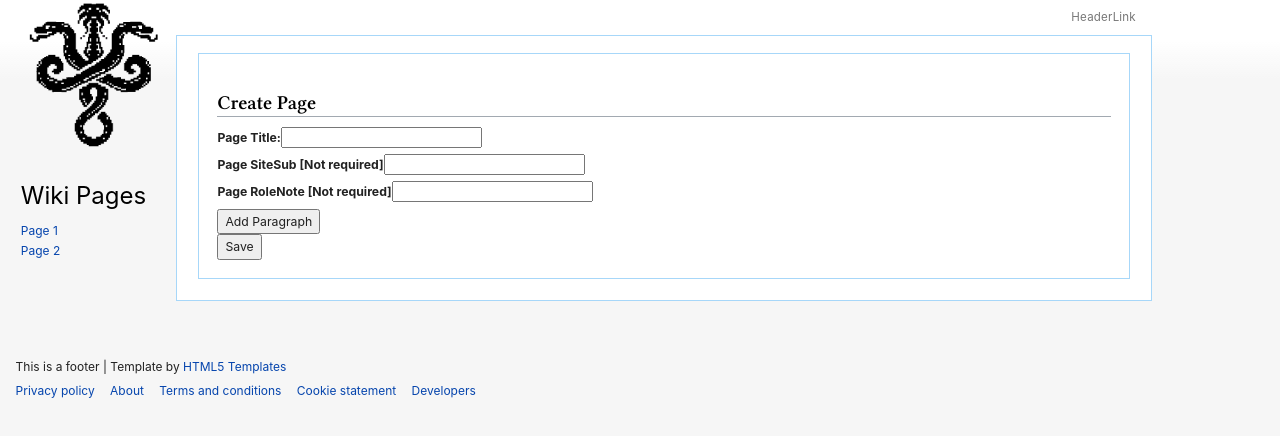
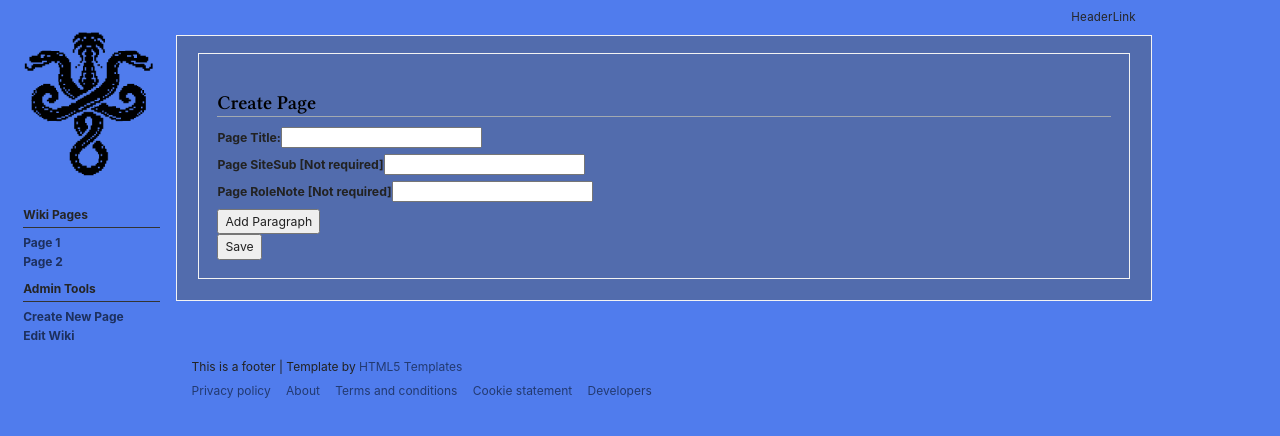
Before and after one commit to Hydraxon91/WikiPOC, a React (Create React App) app in the folder wiki-frontend/: page /create in a window 1280 px wide. Shown: the top 436 px of the page. Built offline with nearby package versions, Linux system fonts and the light colour scheme.

Commit message:
Added edit wiki page

```diff
--- a/wiki-frontend/src/App.js
+++ b/wiki-frontend/src/App.js
@@ -4,6 +4,7 @@ import EditPage from "./Components/EditPage";
 import WikiPage from "./Pages/WikiPage.js";
 import MainPage from "./Pages/MainPage.js";
 import HomeComponent from "./Components/HomeComponent.js";
+import EditWikiComponent from "./Components/EditWikiComponent.js";
 
 function App() {
   const [wikiPages, setWikiPages] = useState([
@@ -34,7 +35,6 @@ function App() {
     },
   ]);
 
-
   const handleCreate = (newPage) => {
     setWikiPages([...wikiPages, { id: wikiPages.length + 1, ...newPage }]);
   };
@@ -49,8 +49,6 @@ function App() {
     );
   };
 
-
-
   return (
     <Router>
       <div>
@@ -60,9 +58,8 @@ function App() {
             <Route path="/page/:title" element={<WikiPage pages={wikiPages} />} />
             <Route path="/edit/:id" element={<EditPage pages={wikiPages} onSave={handleEdit} onSubmit={handleCreate} />} />
             <Route path="/create" element={<EditPage pages={wikiPages} onSave={handleEdit} onSubmit={handleCreate}/>} />
+            <Route path="/edit-wiki" element={<EditWikiComponent></EditWikiComponent>}></Route>
           </Route>
-          {/* <Route path="/create" element={<EditPage pages={wikiPages} onSave={handleEdit} onSubmit={handleCreate}/>} /> */}
-          {/* <Route path="/edit/:id" element={<EditPage pages={wikiPages} onSave={handleEdit} onSubmit={handleCreate} />} /> */}
 
         </Routes>
       </div>
--- /dev/null
+++ b/wiki-frontend/src/Components/EditWikiComponent.js
@@ -0,0 +1,82 @@
+import React, {useState} from 'react';
+import WikiStyles from '../Hooks/wikiStyles';
+
+const EditWikiComponent = () => {
+
+    const {
+        logo, setLogo,
+        wikiName, setWikiName,
+        bodyColor, setBodyColor,
+        articleRightColor, setArticleRightColor,
+        articleRightInnerColor, setArticleRightInnerColor,
+        articleColor, setArticleColor,
+        footerListLinkTextColor, setFooterListLinkTextColor,
+        footerListTextColor, setFooterListTextColor,
+      } = WikiStyles();
+
+    const [newLogo, setNewLogo] = useState(logo);
+    const [newWikiName, setNewWikiName] = useState(wikiName);
+    const [newBodyColor, setNewBodyColor] = useState(bodyColor);
+    const [newArticleColor, setNewArticleColor] = useState(articleColor);
+    const [newArticleRightColor, setNewArticleRightColor] = useState(articleRightColor);
+    const [newArticleRightInnerColor, setNewArticleRightInnerColor] = useState(articleRightInnerColor);
+    const [newFooterListTextColor, setNewFooterListTextColor] = useState(footerListTextColor);
+    const [newFooterListLinkTextColor, setNewFooterListLinkTextColor] = useState(footerListLinkTextColor);
+
+    const handleChange = (setState, value) => {
+        setState(value);
+      };
+
+      const handleUpdate = () => {
+        setLogo(newLogo);
+        setWikiName(newWikiName);
+        setBodyColor(newBodyColor);
+        setArticleColor(newArticleColor);
+        setArticleRightColor(newArticleRightColor);
+        setArticleRightInnerColor(newArticleRightInnerColor);
+        setFooterListTextColor(newFooterListTextColor);
+        setFooterListLinkTextColor(newFooterListLinkTextColor);
+      };
+
+
+    return (
+    <div>
+      <h2>Admin Page</h2>
+      <div>
+        <label>Logo URL:</label>
+        <input type="text" value={newLogo} onChange={(e) => handleChange(setNewLogo, e.target.value)} />
+      </div>
+      <div>
+        <label>Wiki Name:</label>
+        <input type="text" value={newWikiName} onChange={(e) => handleChange(setNewWikiName, e.target.value)} />
+      </div>
+      <div>
+        <label>Body Color:</label>
+        <input type="text" value={newBodyColor} onChange={(e) => handleChange(setNewBodyColor, e.target.value)} />
+      </div>
+      <div>
+        <label>Article Color:</label>
+        <input type="text" value={newArticleColor} onChange={(e) => handleChange(setNewArticleColor, e.target.value)} />
+      </div>
+      <div>
+        <label>Article Right Color:</label>
+        <input type="text" value={newArticleRightColor} onChange={(e) => handleChange(setNewArticleRightColor, e.target.value)} />
+      </div>
+      <div>
+        <label>Article Right Inner Color:</label>
+        <input type="text" value={newArticleRightInnerColor} onChange={(e) => handleChange(setNewArticleRightInnerColor, e.target.value)} />
+      </div>
+      <div>
+        <label>Sidebar and Footer Text Color:</label>
+        <input type="text" value={newFooterListTextColor} onChange={(e) => handleChange(setNewFooterListTextColor, e.target.value)} />
+      </div>
+      <div>
+        <label>Sidebar and Footer Link Color:</label>
+        <input type="text" value={newFooterListLinkTextColor} onChange={(e) => handleChange(setNewFooterListLinkTextColor, e.target.value)} />
+      </div>
+      <button onClick={handleUpdate}>Update</button>
+    </div>
+  );
+};
+
+export default EditWikiComponent;
--- a/wiki-frontend/src/Components/HomeComponent.js
+++ b/wiki-frontend/src/Components/HomeComponent.js
@@ -12,10 +12,7 @@ const HomeComponent = ({ pages }) => {
           </Link>
         </li>
       ))}
-    </ul>,
-    <Link key="create-new-page-link" to="/create">
-      Create New Page
-    </Link>,
+    </ul>
   ];
 };
 
--- a/wiki-frontend/src/Components/WikiList.js
+++ b/wiki-frontend/src/Components/WikiList.js
@@ -8,7 +8,8 @@ const WikiList = ({ pages }) => {
         <div class="logo">
 					<a href="/"><img src='/img/logo.png' alt="logo"/></a>
 				</div>
-        <h2>Wiki Pages</h2>
+        <div className="navigation">
+          <h3>Wiki Pages</h3>
           <ul>
             {pages.map((page) => (
               <li key={page.id}>
@@ -18,6 +19,21 @@ const WikiList = ({ pages }) => {
               </li>
             ))}
           </ul>
+          <h3>Admin Tools</h3>
+          <ul>
+              <li>
+                <Link key="create-new-page-link" to="/create">
+                  Create New Page
+                </Link>
+              </li>
+              <li>
+                <Link key="edit-wiki-link" to="/edit-wiki">
+                  Edit Wiki
+                </Link>
+              </li>
+          </ul>
+        </div>
+
       </div>
   );
 };
--- /dev/null
+++ b/wiki-frontend/src/Hooks/wikiStyles.js
@@ -0,0 +1,25 @@
+import { useState } from 'react';
+
+const WikiStyles = () => {
+  const [logo, setLogo] = useState('/img/logo.png');
+  const [wikiName, setWikiName] = useState('Your Wiki');
+  const [bodyColor, setBodyColor] = useState('#507ced');
+  const [articleRightColor, setArticleRightColor] = useState('#3c5fb8');
+  const [articleRightInnerColor, setArticleRightInnerColor] = useState('#2b4ea6');
+  const [articleColor, setArticleColor] = useState('#526cad');
+  const [footerListLinkTextColor, setFooterListLinkTextColor] = useState('#1d305e');
+  const [footerListTextColor, setFooterListTextColor] = useState('#233a71');
+
+  return {
+    logo, setLogo,
+    wikiName, setWikiName,
+    bodyColor, setBodyColor,
+    articleRightColor, setArticleRightColor,
+    articleRightInnerColor, setArticleRightInnerColor,
+    articleColor, setArticleColor,
+    footerListLinkTextColor, setFooterListLinkTextColor,
+    footerListTextColor, setFooterListTextColor,
+  };
+};
+
+export default WikiStyles;
--- a/wiki-frontend/src/Pages/MainPage.js
+++ b/wiki-frontend/src/Pages/MainPage.js
@@ -13,13 +13,12 @@ const MainPage = ({ children, pages }) => {
             {/* Render children, which will be the specific WikiPage component */}
             <Outlet />
           </div>
+          <div class="pagefooter">
+            This is a footer | Template by <a href="http://html5-templates.com/" target="_blank" rel="nofollow">HTML5 Templates</a>
+            <div class="footerlinks">
+              <a href="#">Privacy policy</a> <a href="#">About</a> <a href="#">Terms and conditions</a> <a href="#">Cookie statement</a> <a href="#">Developers</a>
+            </div>
         </div>
-        <main>{children}</main>
-        <div class="pagefooter">
-          This is a footer | Template by <a href="http://html5-templates.com/" target="_blank" rel="nofollow">HTML5 Templates</a>
-          <div class="footerlinks">
-            <a href="#">Privacy policy</a> <a href="#">About</a> <a href="#">Terms and conditions</a> <a href="#">Cookie statement</a> <a href="#">Developers</a>
-          </div>
         </div>
       </div>
     </div>
--- a/wiki-frontend/src/Styles/style.css
+++ b/wiki-frontend/src/Styles/style.css
@@ -290,7 +290,7 @@ p.siteSub {
 	font-size: 92%;
 }
 body {
-	background: url(img/body-top.png) repeat-x top left #f6f6f6;
+	background:#507ced;
 }
 ul {
 	list-style-type: none;
@@ -318,18 +318,22 @@ a:hover {
 .sidebar {
 	float: left;
 	width: 9em;
-	padding: 3px 1.5em 10px 1.3em;
+	padding: 2em 1em 1em 1em;
 	position: absolute;
 }
 .sidebar h3 {
 	font-size: 0.75em;
-	color: #4d4d4d;
-	font-weight: normal;
+	color: #252525;
+	font-weight: bolder;
 	margin: 0.5em 0 0 0;
 	padding: 0.25em 0;
 	cursor: default;
 	border: 0;
-	border-bottom: 1px solid #D8D8D8;
+	border-bottom: 1px solid #333333;
+}
+.sidebar a{
+	color: #1d305e;
+	font-weight: bold;
 }
 .sidebar li {
 	line-height: 1.125em;
@@ -342,7 +346,7 @@ div.articleRight {
 	border: 1px solid #c8ccd1;
 	padding: 3px;
 	float: right;
-	background-color: #f8f9fa;
+	background-color: #3c5fb8;;
 	font-size: 94%;
 	text-align: center;
 	overflow: hidden;
@@ -355,7 +359,7 @@ div.articleRight {
 div.articleRightInner {
 	border: 1px solid #c8ccd1;
 	padding: 3px;
-	background-color: #f8f9fa;
+	background-color: #2b4ea6;
 	font-size: 94%;
 	text-align: center;
 	overflow: hidden;
@@ -373,7 +377,7 @@ div.articleRightInner {
 	text-align: right;
 	padding: 0.8em 1.4em;
 	font-size: 0.72em;
-	color: #777;
+	color: #252525;
 	letter-spacing: 0.017em;
 }
 .headerLinks a{
@@ -455,13 +459,13 @@ div.articleRightInner {
 }
 .article {
 	padding: 1.25em 1.5em 1.5em 1.5em;
-	border-left: 1px solid #a7d7f9;
-	border-right: 1px solid #a7d7f9;
-	background: #FFF;
+	border-left: 1px solid #f3f3f3;
+	border-right: 1px solid #f3f3f3;
+	background: #526cad;
 	line-height: 1.6;
 	font-size: 0.875em;
-	border-top: 1px solid #a7d7f9;
-	border-bottom: 1px solid #a7d7f9;
+	border-top: 1px solid #f3f3f3;
+	border-bottom: 1px solid #f3f3f3;
 	height: fit-content;
 }
 .article p {
@@ -582,6 +586,7 @@ span.user {
 .pagefooter a {
 	display: inline-block;
 	margin-right: 1em;
+	color: #233a71;
 }
 
 .editButton {
```
Lines whose indentation alone changed are shown as unchanged.
